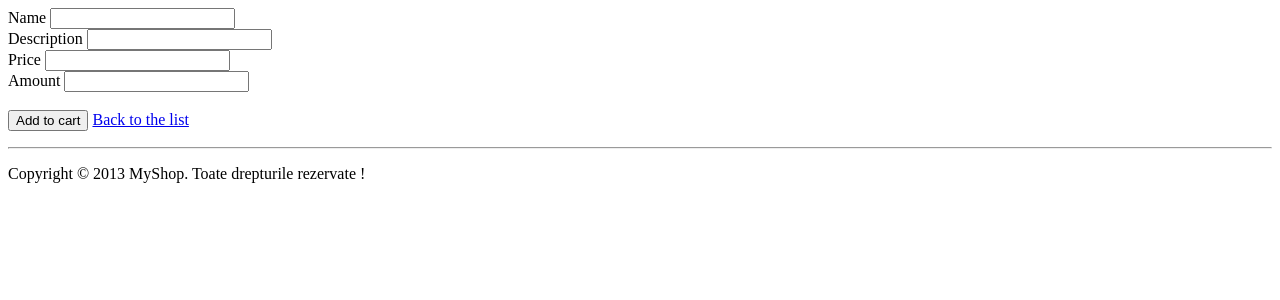
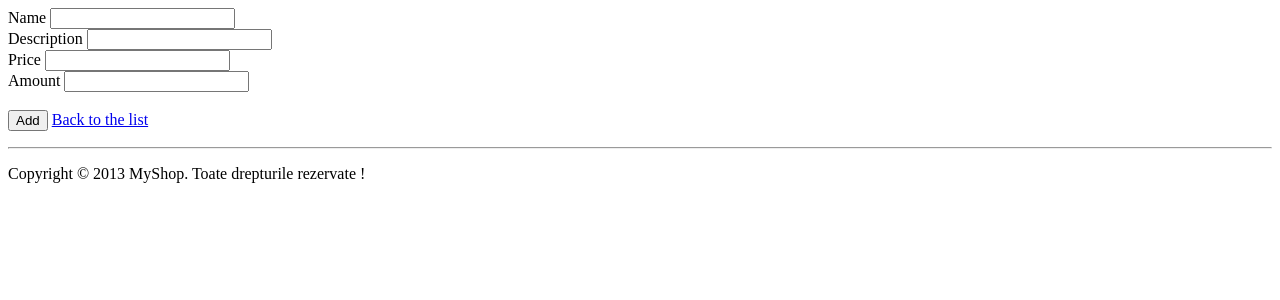
Before and after one commit to Ale-s/Funeral, a PHP site: the page made by mvc/app/view/product_addProduct.tpl.php in a window 1280 px wide. Shown: the part 187-487 px from the top of the page. Run offline with PHP 8.4, Linux system fonts and the light colour scheme; the template is opened without the code that fills it, so the values that code supplies are empty; some libraries are stand-ins or nearby versions.

Commit message:
Added product.

```diff
--- a/mvc/app/view/product_addProduct.tpl.php
+++ b/mvc/app/view/product_addProduct.tpl.php
@@ -32,8 +32,7 @@
 	<br />
 
 
-	<input type="submit" name="action" value="Add to cart" /></ br>
-
+     <input type="submit" name="form[action]" value="Add" />
     <a href = "<?php echo APP_URL; ?>product/listbycategory/<?php echo $category->id; ?>">Back to the list</a>
 
 
```
